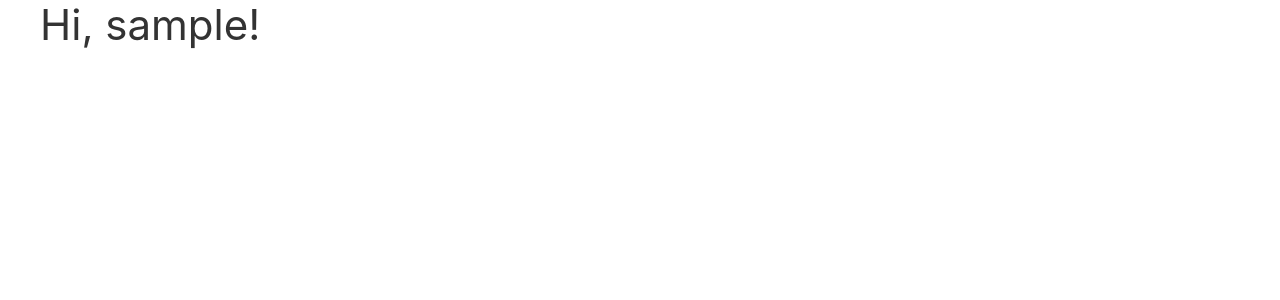
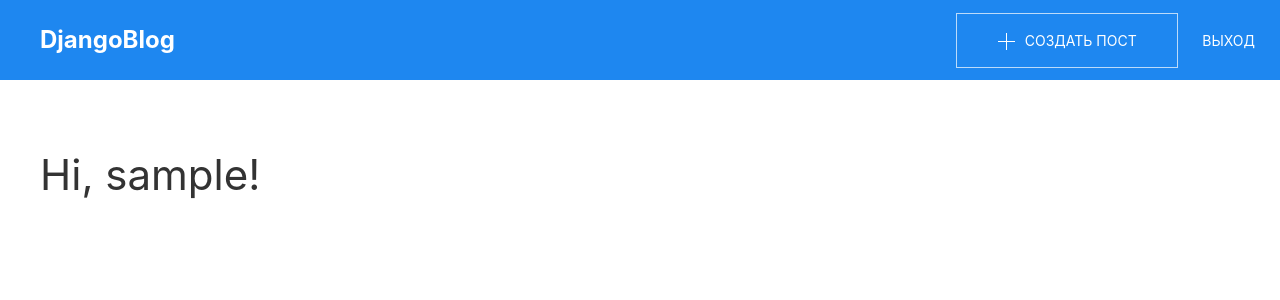
Before and after one commit to Grisser/django-blog, a Django app: page / in a window 1280 px wide. Shown: the top 300 px of the page. Run offline with Django 3.2, Linux system fonts and the light colour scheme; the visitor is signed in with stand-in values (Sample User, id 1).

Commit message:
Base Navigation

```diff
--- a/DjangoBlog/settings.py
+++ b/DjangoBlog/settings.py
@@ -125,3 +125,4 @@ USE_TZ = True
 STATIC_URL = '/static/'
 LOGIN_REDIRECT_URL = '/'
 STATIC_URL = '/static/'
+LOGOUT_REDIRECT_URL = '/'
--- a/templates/base.html
+++ b/templates/base.html
@@ -10,8 +10,10 @@
         <script src="{% static '/js/uikit-icons.min.js' %}"></script>
     </head>
     <body>
-        <div class="uk-container">
-            {% block content %} {% endblock %}
+        <div class="uk-section">
+            <div class="uk-container">
+                {% block content %} {% endblock %}
+            </div>
         </div>
     </body>
 </html>
--- a/templates/basenavbar.html
+++ b/templates/basenavbar.html
@@ -1,25 +1,41 @@
+{% load static %}
 <!DOCTYPE html>
 <html lang="ru">
     <head>
         <meta charset="UTF-8">
-        <link rel="stylesheet" href="https://maxcdn.bootstrapcdn.com/bootstrap/4.0.0/css/bootstrap.min.css" integrity="sha384-Gn5384xqQ1aoWXA+058RXPxPg6fy4IWvTNh0E263XmFcJlSAwiGgFAW/dAiS6JXm" crossorigin="anonymous">
         <title>{% block title %} {% endblock %}</title>
+        <link rel="stylesheet" href="{% static '/css/uikit-rtl.min.css' %}">
+        <script src="{% static '/js/uikit.min.js' %}"></script>
+        <script src="{% static '/js/uikit-icons.min.js' %}"></script>
     </head>
     <body>
-        <nav class="navbar navbar-expand-lg navbar-dark bg-primary">
-            <div class="container">
-                <a class="navbar-brand" href="/">Django Blog</a>
-                <div class="collapse navbar-collapse" id="navbarNavAltMarkup">
-                    <div class="navbar-nav">
-                        <a class="nav-item nav-link active" href="/">Главная <span class="sr-only">(current)</span></a>
-                        <a class="nav-item nav-link" href="#">Новый пост</a>
-                        <a class="nav-item nav-link" href="#">Pricing</a>
+        <div class="uk-section-primary uk-navbar-container uk-navbar-transparent">
+            <div class="uk-container uk-container-large">
+                <nav class="uk-navbar">
+                    <div class="uk-navbar-left uk-width-1-2">
+                        <div class="uk-navbar-item uk-logo">
+                            <a class="uk-text-bold" href="/">DjangoBlog</a>
+                        </div>
                     </div>
-                </div>
+                    <div class="uk-navbar-right ">
+                        {% if request.user.is_authenticated %}
+                            <p class="uk-margin">
+                                <div>
+                                    <button class="uk-button uk-button-default uk-button-large"><span uk-icon="plus"></span>&nbsp;&nbsp;Создать&nbsp;пост</button>
+                                    <a href="/accounts/logout/"><button class="uk-button uk-button-large uk-button-text uk-margin-left">Выход</button></a>
+                                </div>
+                            </p>
+                        {% else %}
+                            <a href="/accounts/login"><button class="uk-button uk-button-large uk-button-text">Вход</button></a>
+                        {% endif %}
+                    </div>
+                </nav>
             </div>
-        </nav>
-        <div class="container">
-            {% block content %} {% endblock %}
+        </div>
+        <div class="uk-section">
+            <div class="uk-container">
+                {% block content %} {% endblock %}
+            </div>
         </div>
     </body>
 </html>
--- a/templates/index.html
+++ b/templates/index.html
@@ -1,4 +1,4 @@
-{% extends 'base.html' %}
+{% extends 'basenavbar.html' %}
 
 {% block title %} DjBlog {% endblock %}
 
@@ -7,9 +7,7 @@
     {% if request.user.is_authenticated %}
         <h1>Hi, {{ request.user.username }}!</h1>
     {% else %}
-        <script>
-            window.location = '/accounts/login/'
-        </script>
+
     {% endif %}
 
 {% endblock %}
```
